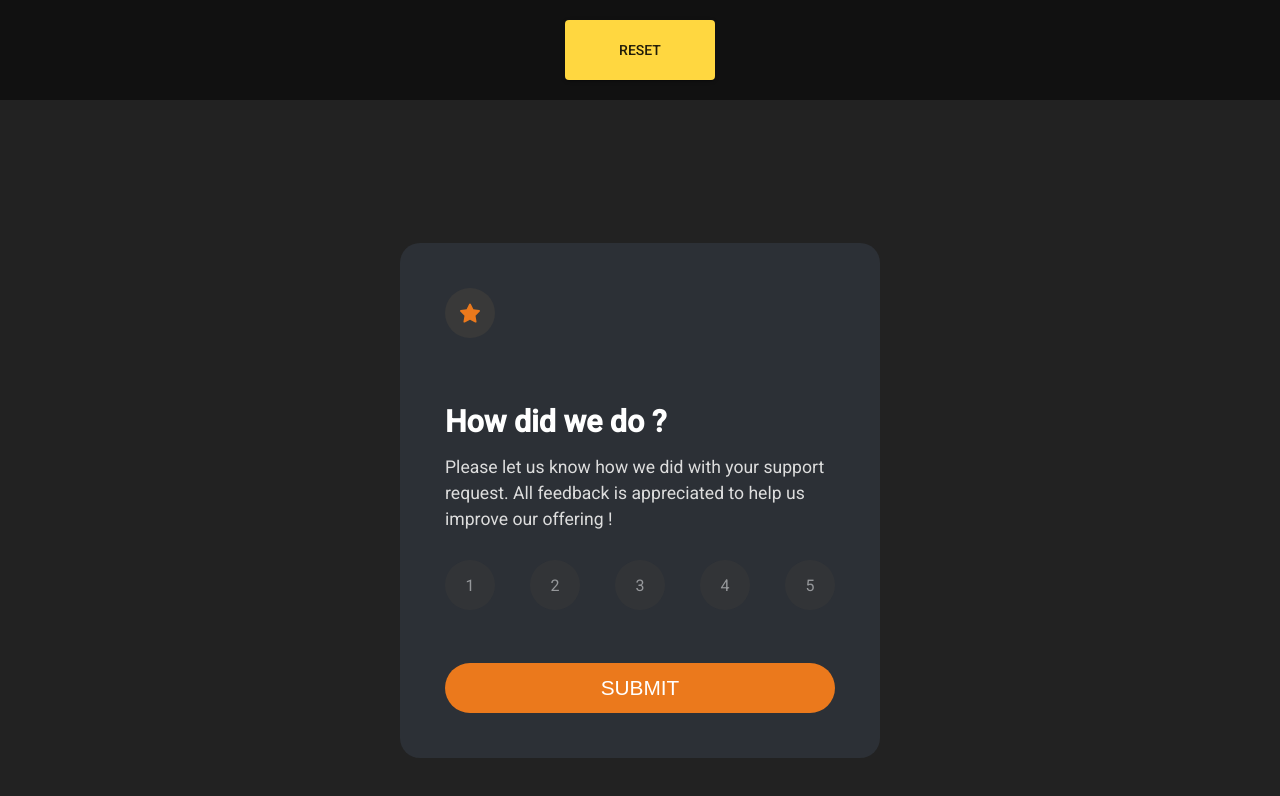
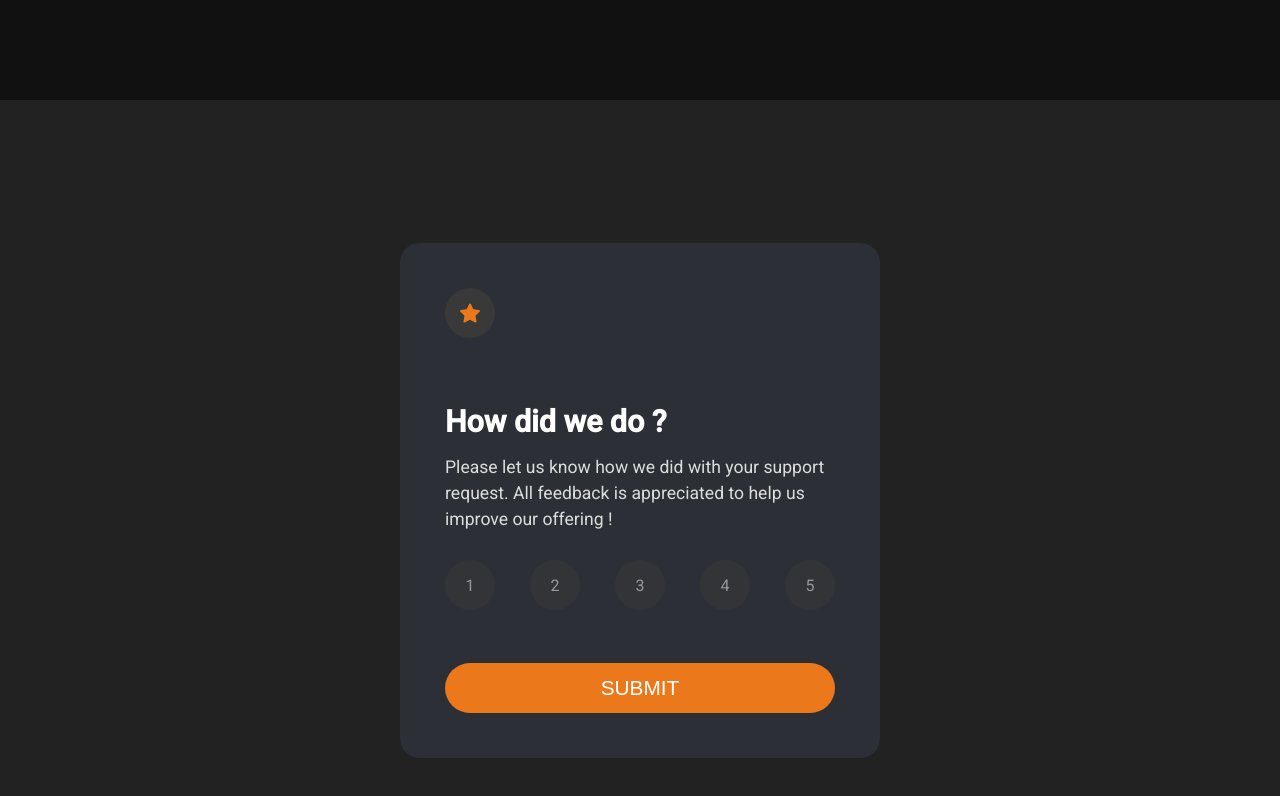
Before and after one commit to OtmanMa/Interactive-rating-component, an Angular app: page / in a window 1280 px wide. Shown: the top 796 px of the page. Built offline with nearby package versions, Linux system fonts and the light colour scheme.

Commit message:
correcting a bug with the reset button on the first step page

```diff
--- a/src/app/app.component.html
+++ b/src/app/app.component.html
@@ -1,5 +1,5 @@
 <header class="resetToolbar">
-  <button (click)="onReset()" mat-raised-button color="accent" type="button">
+  <button *ngIf="!stepOneYet" (click)="onReset()" mat-raised-button color="accent" type="button">
     RESET
   </button>
 </header>
--- a/src/app/app.component.ts
+++ b/src/app/app.component.ts
@@ -14,13 +14,6 @@ export class AppComponent {
     private state: State
   ) {}
 
-  ngOnInit(): void {
-    this.state.getState()
-      .subscribe(state => {
-        this.stepOneYet = state.step;
-      });
-  }
-
   ngDoCheck(): void {
     this.state.getState()
       .subscribe(state => {
--- a/src/app/other/state.ts
+++ b/src/app/other/state.ts
@@ -1,6 +1,6 @@
 import { Injectable } from "@angular/core";
 import { anItem, aState } from "./type";
-import { from, Observable, of } from "rxjs";
+import { from, Observable, of, Subject } from "rxjs";
 
 @Injectable({
   providedIn: 'root'
```
